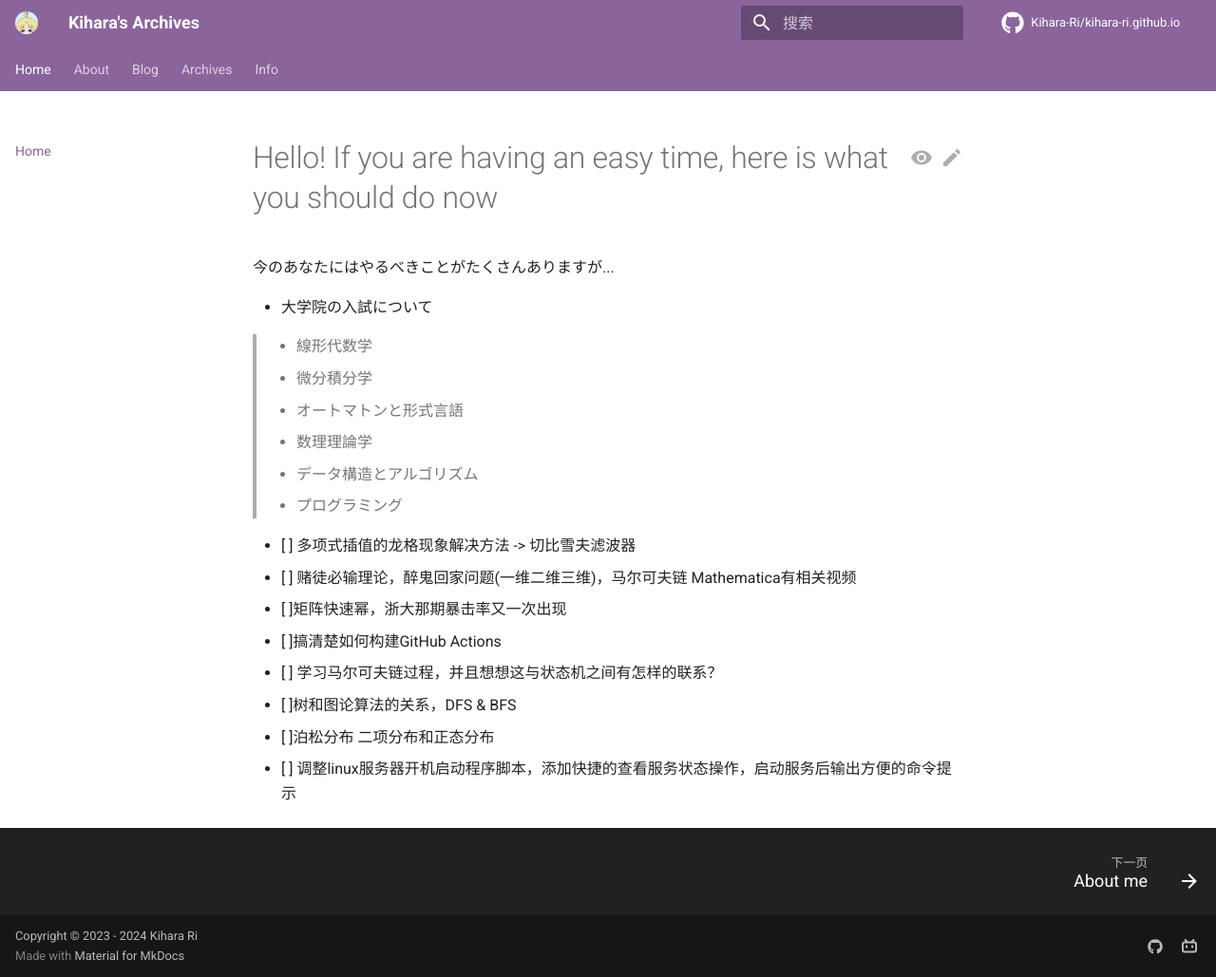
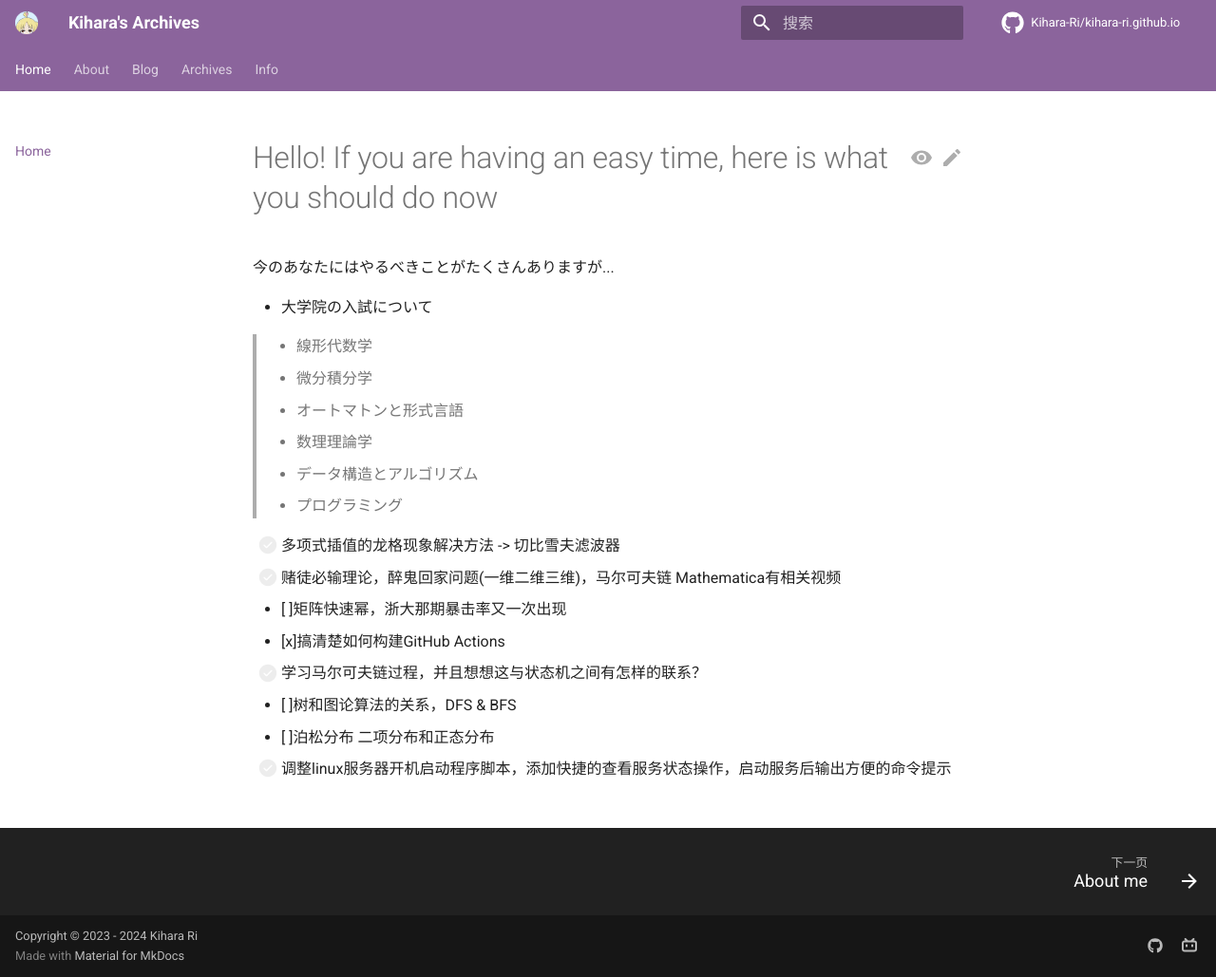
Before and after one commit to Kihara-Ri/kihara-ri.github.io, an MkDocs documentation site: the page built from docs/index.md, in a window 1280 px wide and 1029 px high. Shown: the whole window at 95% size. Built offline with MkDocs 1.6.1 and Material for MkDocs 9.7.7, drawn with Linux system fonts in a browser that asks for light colours; comment, search, counter and statistics services are not loaded.

```diff
--- a/docs/index.md
+++ b/docs/index.md
@@ -11,11 +11,11 @@
 > - データ構造とアルゴリズム
 > - プログラミング
 
-- [  ] 多项式插值的龙格现象解决方法 -> 切比雪夫滤波器
-- [  ] 赌徒必输理论，醉鬼回家问题(一维二维三维)，马尔可夫链 Mathematica有相关视频
-- [  ]矩阵快速幂，浙大那期暴击率又一次出现
-- [  ]搞清楚如何构建GitHub Actions
-- [  ] 学习马尔可夫链过程，并且想想这与状态机之间有怎样的联系？
-- [  ]树和图论算法的关系，DFS & BFS
-- [  ]泊松分布 二项分布和正态分布
-- [  ] 调整linux服务器开机启动程序脚本，添加快捷的查看服务状态操作，启动服务后输出方便的命令提示
+- [ ] 多项式插值的龙格现象解决方法 -> 切比雪夫滤波器
+- [ ] 赌徒必输理论，醉鬼回家问题(一维二维三维)，马尔可夫链 Mathematica有相关视频
+- [ ]矩阵快速幂，浙大那期暴击率又一次出现
+- [x]搞清楚如何构建GitHub Actions
+- [ ] 学习马尔可夫链过程，并且想想这与状态机之间有怎样的联系？
+- [ ]树和图论算法的关系，DFS & BFS
+- [ ]泊松分布 二项分布和正态分布
+- [ ] 调整linux服务器开机启动程序脚本，添加快捷的查看服务状态操作，启动服务后输出方便的命令提示
```
